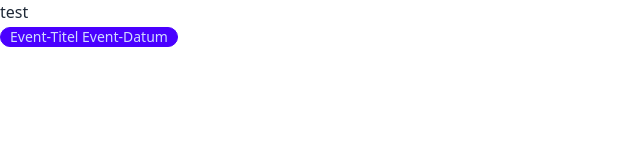
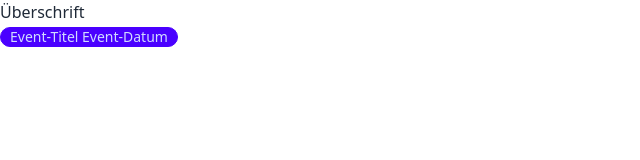
Before and after one commit to Fonsitax/Event-scheduler-2024, a React (Vite) app: page / in a window 1280 px wide. Shown: the top 160 px of the page, without its empty margins (0-640 px from the left). Built offline with nearby package versions, Linux system fonts and the light colour scheme.

Commit message:
"update code"

```diff
--- a/src/App.jsx
+++ b/src/App.jsx
@@ -10,7 +10,7 @@ function App() {
 
   return (
     <div>
-      <h1>test</h1>
+      <h1>Überschrift</h1>
       <p
         onClick={handleClick}
         className="cursor-pointer badge badge-primary"
--- a/src/components/eventdetails.jsx
+++ b/src/components/eventdetails.jsx
@@ -3,7 +3,7 @@ import React from 'react';
 function EventDetails() {
   return (
     <>
-      <div className="card bg-base-100 w-96 shadow-xl  ">
+      <div className="card bg-base-100 w-96 shadow-xl">
         <div className="card-body justify-center">
           <h2 className="card-title badge-accent badge-outline">
             Eventtitel
```
